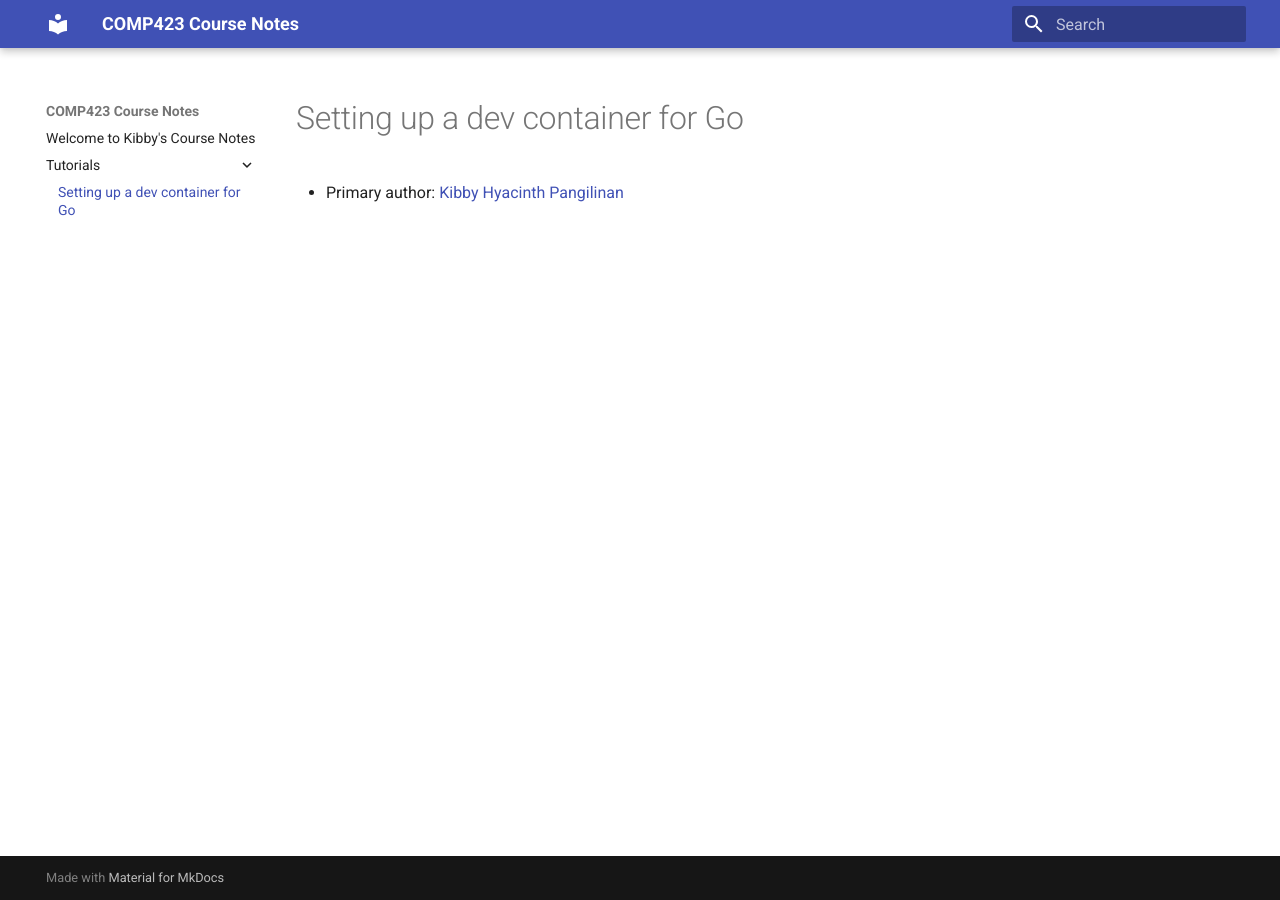
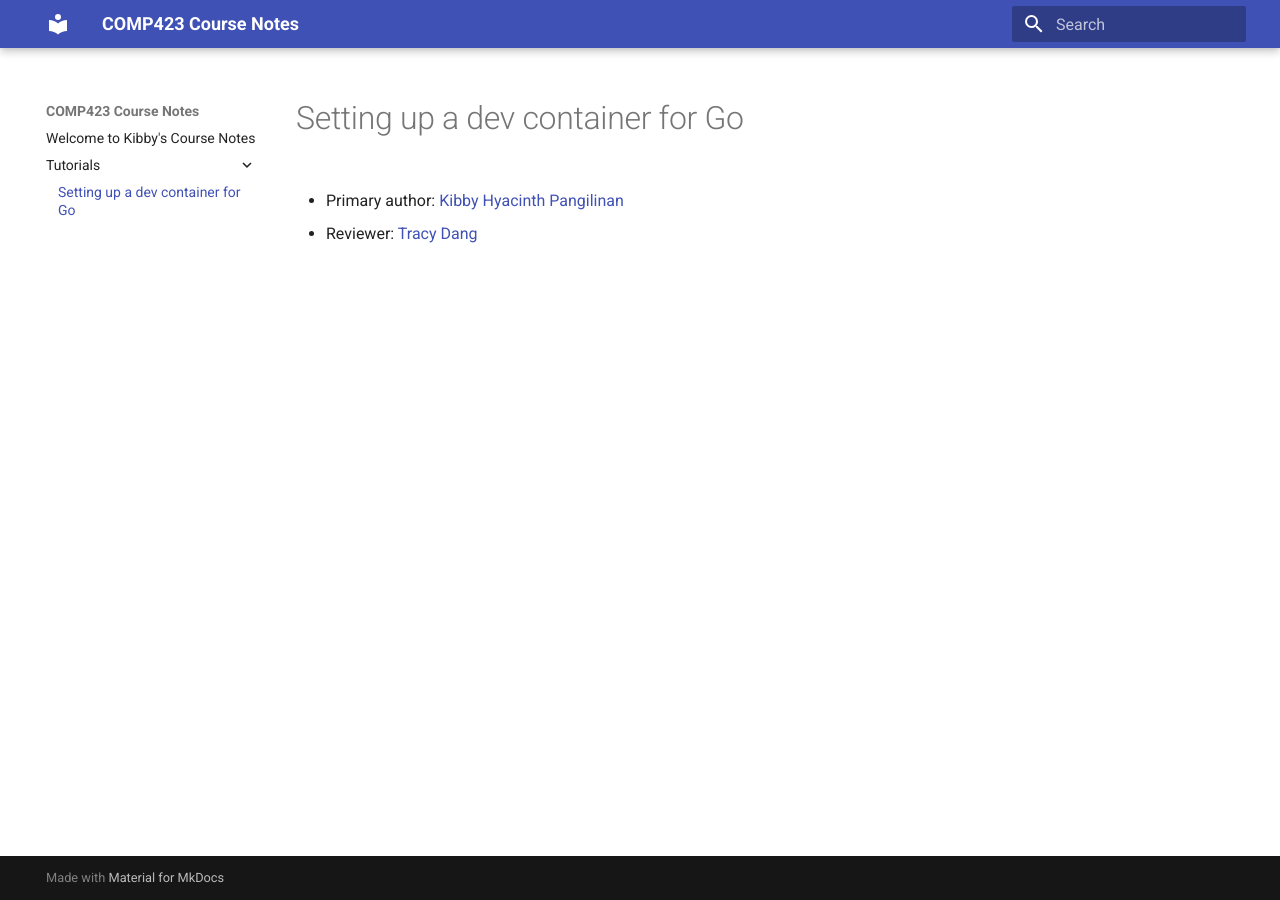
Before and after one commit to hyacinp/comp423-course-notes, an MkDocs documentation site: the page built from docs/tutorials/go-setup.md, in a window 1280 px wide. Built offline with MkDocs 1.6.1 and Material for MkDocs 9.7.7, drawn with Linux system fonts in a browser that asks for light colours.

Commit message:
partner's edits are now seen in go-setup.md

```diff
--- a/docs/tutorials/go-setup.md
+++ b/docs/tutorials/go-setup.md
@@ -1,3 +1,5 @@
 # Setting up a dev container for Go
 
 * Primary author: [Kibby Hyacinth Pangilinan](https://github.com/hyacinp)
+
+* Reviewer: [Tracy Dang](https://github.com/tmndang)
```
